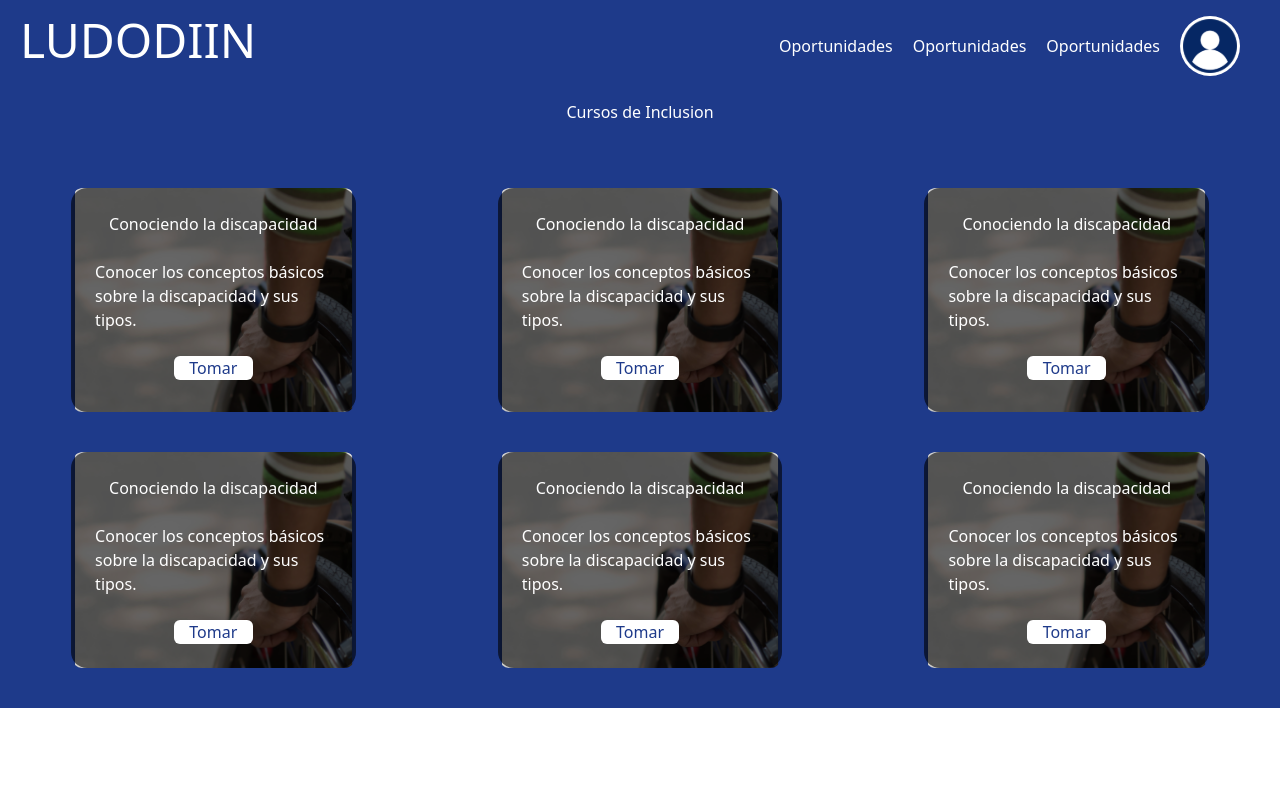
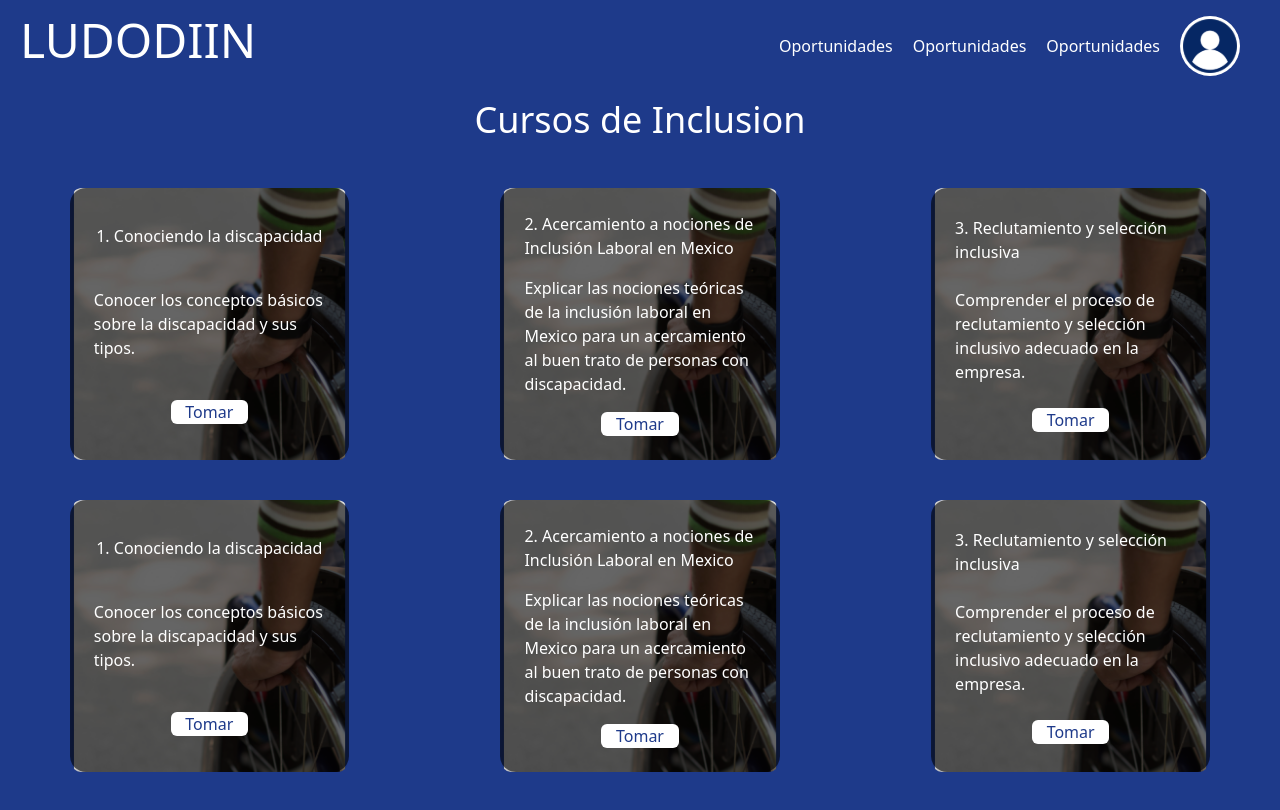
Before and after one commit to noejasiel/-LUDO-DIIN, a React (Create React App) app: page /cursos in a window 1280 px wide. Shown: the top 810 px of the page. Built offline with nearby package versions, Linux system fonts and the light colour scheme.

Commit message:
completas las cards del curso

```diff
--- a/src/components/Card.jsx
+++ b/src/components/Card.jsx
@@ -1,18 +1,21 @@
 import React from "react";
 
-const Card_curso = () => (
-  <div className="w-2/3 m-auto bg-img-card1 bg-cover h-full relative rounded-xl">
-    <div class="absolute w-full h-full bg-black opacity-60 rounded-2xl"></div>
-    <div className="p-6 flex flex-col justify-center items-center">
-      <h2 className="m-auto text-white z-10">Conociendo la discapacidad</h2>
-      <p className="mt-6 text-white z-10">
-        Conocer los conceptos básicos sobre la discapacidad y sus tipos.
-      </p>
-      <button className="mt-6 text-white z-10 bg-white text-blue-900 w-1/3 rounded-md">
-        Tomar
-      </button>
+const Card_curso = ({ curso }) => {
+  console.log(curso);
+  return (
+    <div
+      className={`w-2/3 m-auto ${curso.img} bg-cover h-full relative rounded-xl`}
+    >
+      <div class="absolute w-full h-full bg-black opacity-60 rounded-2xl"></div>
+      <div className="h-full p-6 flex flex-col justify-around items-center  ">
+        <h2 className=" text-white z-10">{curso.titulo}</h2>
+        <p className="mt-4 text-white z-10">{curso.descripcion}</p>
+        <button className=" text-white z-10 bg-white text-blue-900 w-1/3 rounded-md mt-4">
+          Tomar
+        </button>
+      </div>
     </div>
-  </div>
-);
+  );
+};
 
 export default Card_curso;
--- a/src/pages/Cursos.jsx
+++ b/src/pages/Cursos.jsx
@@ -3,12 +3,65 @@ import Nav2 from "../components/Nav_vista2";
 import Card from "../components/Card.jsx";
 
 const Cursos = () => {
+  const curso = [
+    {
+      id: 0,
+      titulo: "1. Conociendo la discapacidad",
+      descripcion:
+        "Conocer los conceptos básicos sobre la discapacidad y sus tipos.",
+      img: "bg-img-card1",
+    },
+    {
+      id: 1,
+      titulo: "2. Acercamiento a nociones de Inclusión Laboral en Mexico",
+      descripcion:
+        "Explicar las nociones teóricas de la inclusión laboral en Mexico para un acercamiento al buen trato de personas con discapacidad.",
+      img: "bg-img-card1",
+    },
+    {
+      id: 2,
+      titulo: "3. Reclutamiento y selección inclusiva",
+      descripcion:
+        "Comprender el proceso de reclutamiento y selección inclusivo adecuado en la empresa.",
+      img: "bg-img-card1",
+    },
+    {
+      id: 0,
+      titulo: "1. Conociendo la discapacidad",
+      descripcion:
+        "Conocer los conceptos básicos sobre la discapacidad y sus tipos.",
+      img: "bg-img-card1",
+    },
+    {
+      id: 1,
+      titulo: "2. Acercamiento a nociones de Inclusión Laboral en Mexico",
+      descripcion:
+        "Explicar las nociones teóricas de la inclusión laboral en Mexico para un acercamiento al buen trato de personas con discapacidad.",
+      img: "bg-img-card1",
+    },
+    {
+      id: 2,
+      titulo: "3. Reclutamiento y selección inclusiva",
+      descripcion:
+        "Comprender el proceso de reclutamiento y selección inclusivo adecuado en la empresa.",
+      img: "bg-img-card1",
+    },
+  ];
   return (
     <div className="bg-blue-900">
       <Nav2 />
-      <h1 className="text-center mt-6 mb-6 text-white">Cursos de Inclusion</h1>
+      <h1 className="text-center mt-6 mb-6 text-white text-4xl mb-12">
+        Cursos de Inclusion
+      </h1>
       <div className="flex flex-col pb-10 ">
-        <div className="w-full flex justify-around mt-10 h-56 box-content">
+        <div className="w-full grid grid-cols-3 gap-3 ">
+          {curso.map((c) => (
+            <div className="mb-7 ">
+              <Card curso={c} />
+            </div>
+          ))}
+        </div>
+        {/* <div className="w-full flex justify-around mt-10">
           <div>
             <Card />
           </div>
@@ -18,18 +71,7 @@ const Cursos = () => {
           <div>
             <Card />
           </div>
-        </div>
-        <div className="w-full flex justify-around mt-10">
-          <div>
-            <Card />
-          </div>
-          <div>
-            <Card />
-          </div>
-          <div>
-            <Card />
-          </div>
-        </div>
+        </div> */}
       </div>
     </div>
   );
--- a/tailwind.config.js
+++ b/tailwind.config.js
@@ -2,14 +2,15 @@ module.exports = {
   purge: ["./src/**/*.{js,jsx,ts,tsx}", "./public/index.html"],
   darkMode: false, // or 'media' or 'class'
   theme: {
-    gradientColorStops: theme => ({
-      ...theme('colors'),
-      'primary': '#0E2B64',
-      'secondary': '#B10AAB'
+    gradientColorStops: (theme) => ({
+      ...theme("colors"),
+      primary: "#0E2B64",
+      secondary: "#B10AAB",
     }),
     extend: {
       backgroundImage: {
         "img-card1": "url('/src/assets/img1.png')",
+        // "img-card2":
       },
     },
   },
```
